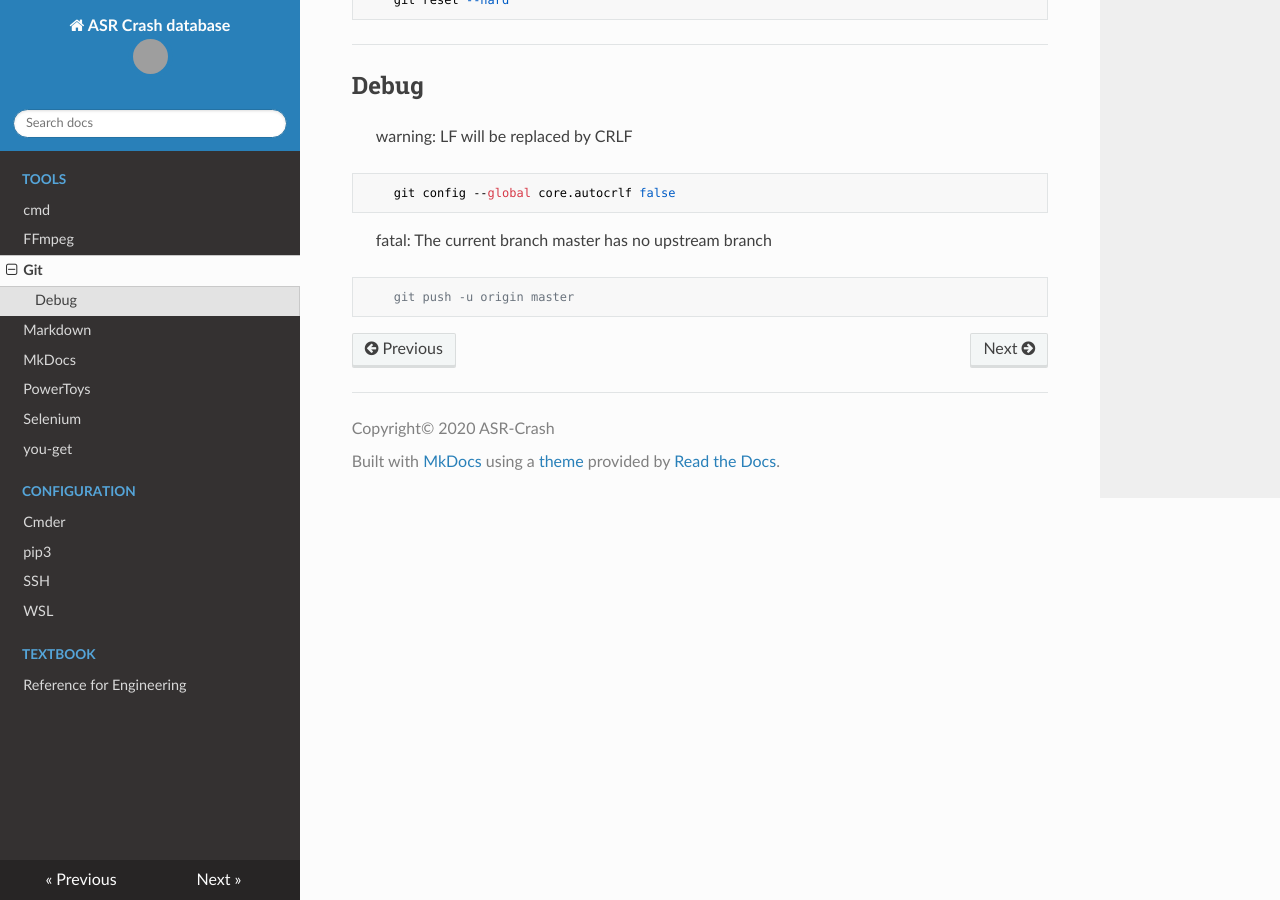
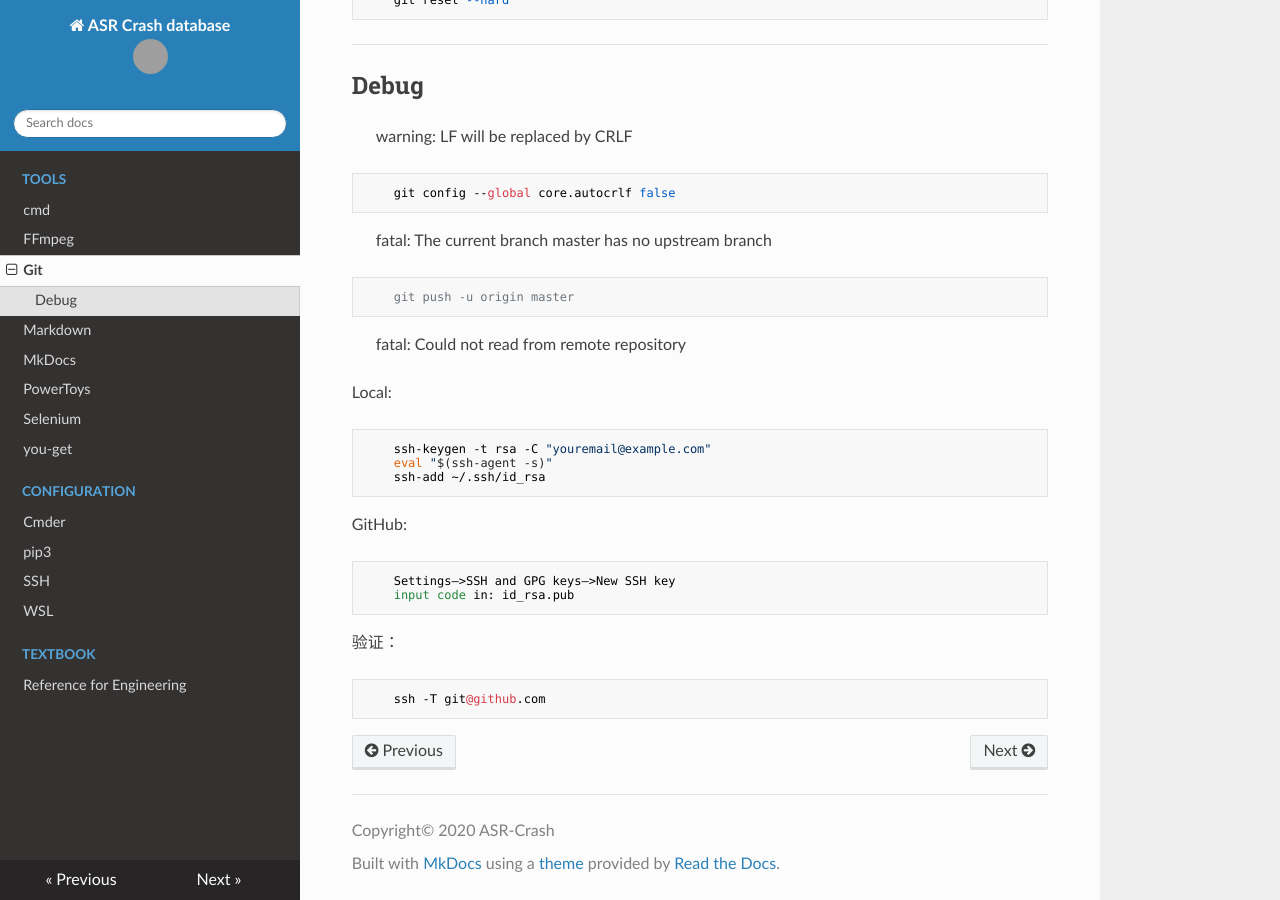
Before and after one commit to ASR-Crash/Crash-database, an MkDocs documentation site: the page built from docs/Git-usage.md, in a window 1280 px wide and 900 px high, scrolled down 1420 px. Built offline with MkDocs 1.6.1, drawn with Linux system fonts in a browser that asks for light colours; nearby versions of some CDN libraries; grey boxes are pictures that could not be loaded.

Commit message:
2021/3/18 12:00

```diff
--- a/docs/Git-usage.md
+++ b/docs/Git-usage.md
@@ -62,3 +62,20 @@
 > fatal: The current branch master has no upstream branch
 
 		git push -u origin master
+
+> fatal: Could not read from remote repository
+
+Local:
+
+		ssh-keygen -t rsa -C "youremail@example.com"
+		eval "$(ssh-agent -s)"
+		ssh-add ~/.ssh/id_rsa
+
+GitHub:
+
+		Settings–>SSH and GPG keys–>New SSH key
+		input code in: id_rsa.pub
+
+验证：
+
+		ssh -T git@github.com
```
